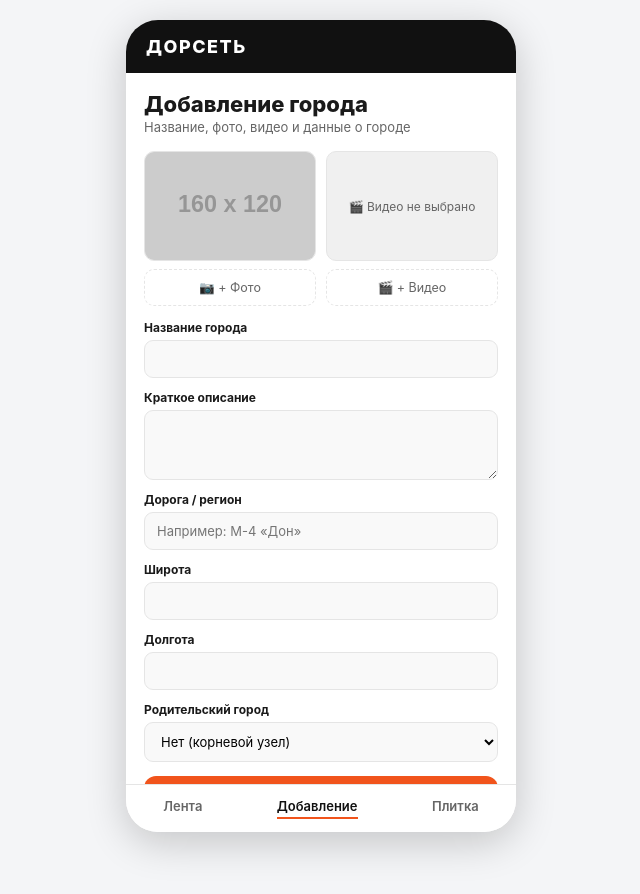
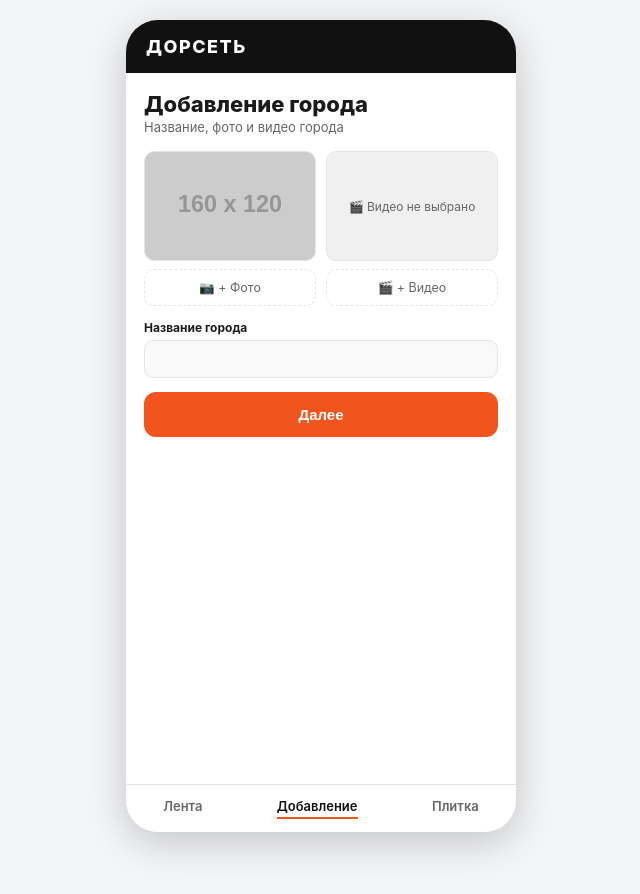
Before and after one commit to leewnaaa/road-network-backend, a FastAPI app: template templates/add.html in a window 1280 px wide. Shown: the top 894 px of the page, without its empty margins (319-959 px from the left). Run offline with FastAPI, Linux system fonts and the light colour scheme; the template is opened without the code that fills it, so the values that code supplies are empty; grey boxes labelled with a size stand in for pictures from a placeholder-image service; parts of the project's set-up code (start-up, migrations or seed data) failed here and were passed over; some libraries are stand-ins or nearby versions.

Commit message:
correction

```diff
--- a/alembic/env.py
+++ b/alembic/env.py
@@ -7,7 +7,7 @@ from alembic import context
 
 from core.config import settings
 from db.base import Base
-# Импортируем здесь все модели, чтобы Alembic их увидел!
+
 from models.user import User
 from models.city import City
 from models.like import Like
--- a/api/handlers.py
+++ b/api/handlers.py
@@ -30,14 +30,10 @@ def css_version():
 
 templates.env.globals["css_version"] = css_version
 
-# Авторизации в проекте нет, поэтому все действия выполняются
-# от лица тестового пользователя (см. INSERT INTO users в Adminer).
 CURRENT_USER_ID = 1
 
-# Заглушки для случаев, когда у услуги нет фото/видео (или они недоступны по URL)
-DEFAULT_IMAGE_URL = "http://localhost:9000/media/vyvody-dorozhnoe-stroitelstvo.jpg"
-DEFAULT_VIDEO_URL = "/static/img/default-city.mp4"
-
+DEFAULT_IMAGE_URL = "http://localhost:9000/media/default-city.jpg"
+DEFAULT_VIDEO_URL = "http://localhost:9000/media/default-city.MP4"
 
 def _with_media_defaults(city: City) -> City:
     if not city.image_url:
@@ -58,9 +54,6 @@ async def _get_likes_map(db: AsyncSession, city_ids: list[int]) -> dict[int, int
     return counts
 
 
-# ---------------------------------------------------------------------------
-# 1. GET / — лента (reels-плеер), только опубликованные услуги
-# ---------------------------------------------------------------------------
 @router.get("/")
 async def get_feed(request: Request, city_id: int | None = None, db: AsyncSession = Depends(get_db)):
     stmt = select(City).where(City.status == "published").order_by(City.published_at.desc())
@@ -99,9 +92,6 @@ async def get_feed(request: Request, city_id: int | None = None, db: AsyncSessio
     )
 
 
-# ---------------------------------------------------------------------------
-# 2. GET /grid — плитка с фильтрами (через GET-параметры, без JS)
-# ---------------------------------------------------------------------------
 @router.get("/grid")
 async def get_grid(
     request: Request,
@@ -149,9 +139,6 @@ async def get_grid(
     )
 
 
-# ---------------------------------------------------------------------------
-# 3. GET /add — форма создания черновика ИЛИ публикации существующего
-# ---------------------------------------------------------------------------
 @router.get("/add")
 async def show_add_form(request: Request, db: AsyncSession = Depends(get_db)):
     stmt = select(City).where(City.creator_id == CURRENT_USER_ID, City.status == "draft")
@@ -172,17 +159,9 @@ async def show_add_form(request: Request, db: AsyncSession = Depends(get_db)):
     )
 
 
-# ---------------------------------------------------------------------------
-# 4. POST /add — создание черновика (ORM)
-# ---------------------------------------------------------------------------
 @router.post("/add")
 async def create_draft(
     name: str = Form(...),
-    description: str = Form(""),
-    route: str = Form(""),
-    lat: str = Form(""),
-    lon: str = Form(""),
-    parent_id: str = Form(""),
     db: AsyncSession = Depends(get_db),
 ):
     stmt = select(City).where(City.creator_id == CURRENT_USER_ID, City.status == "draft")
@@ -194,21 +173,12 @@ async def create_draft(
             name=name.strip(),
             status="draft",
             creator_id=CURRENT_USER_ID,
-            description=description.strip() or None,
-            route=route.strip() or None,
-            lat=float(lat) if lat.strip() else None,
-            lon=float(lon) if lon.strip() else None,
-            parent_id=int(parent_id) if parent_id.strip() else None,
         )
         db.add(new_city)
         await db.commit()
 
     return RedirectResponse(url="/add", status_code=303)
 
-
-# ---------------------------------------------------------------------------
-# 5. POST /add/{city_id}/publish — публикация черновика (ORM)
-# ---------------------------------------------------------------------------
 @router.post("/add/{city_id}/publish")
 async def publish_city(
     city_id: int,
@@ -235,10 +205,6 @@ async def publish_city(
 
     return RedirectResponse(url="/grid", status_code=303)
 
-
-# ---------------------------------------------------------------------------
-# 6. POST /{city_id}/delete — мягкое удаление через SQL-курсор (без ORM)
-# ---------------------------------------------------------------------------
 @router.post("/{city_id}/delete")
 async def delete_city(city_id: int, db: AsyncSession = Depends(get_db)):
     update_query = """
--- a/data/collections.py
+++ b/data/collections.py
@@ -19,7 +19,7 @@ cities_db = [
         "parent": None,
         "description": "Столица и корневой узел всей дорожной сети — сюда сходятся ключевые федеральные трассы.",
         "details": "Отсюда стартуют трассы М-4, М-11 и М-12. Средняя нагрузка на сеть — более 300 тыс. автомобилей в сутки.",
-        "likes": ["user_101", "user_102", "user_103"],  # Массив ID пользователей
+        "likes": ["user_101", "user_102", "user_103"],  # 3 лайка
         "image_url": "http://localhost:9000/media/moscow.jpg",
         "video_url": "http://localhost:9000/media/moscow.mp4"
     },
--- a/models/city.py
+++ b/models/city.py
@@ -11,8 +11,8 @@ class City(Base):
     status = Column(String(20), nullable=False, default="draft")
     image_url = Column(String(255), nullable=True)
     video_url = Column(String(255), nullable=True)
-    route = Column(String(100), nullable=True)                       # поле по теме №1
-    parent_id = Column(Integer, ForeignKey("cities.id"), nullable=True)  # поле по теме №2
+    route = Column(String(100), nullable=True)
+    parent_id = Column(Integer, ForeignKey("cities.id"), nullable=True)
     lat = Column(Float, nullable=True)
     lon = Column(Float, nullable=True)
     creator_id = Column(Integer, ForeignKey("users.id"), nullable=False)
--- a/static/css/style.css
+++ b/static/css/style.css
@@ -1,9 +1,8 @@
-/* ===== ПАЛИТРА «ДОРСЕТЬ / АВТОДОР» =====
-   Точные коды сняты приблизительно — уточни пипеткой на skavtodor.ru при желании */
+
 :root {
-    --navy: #111111;       /* тёмный — шапка, навигация (было navy, теперь чёрный как на сайте) */
+    --navy: #111111;
     --navy-dark: #000000;
-    --accent: #F1541C;     /* фирменный оранжевый Автодора */
+    --accent: #F1541C;
     --accent-dark: #C7430F;
     --bg: #F4F5F7;
     --text: #1a1a1a;
@@ -62,7 +61,7 @@ main {
     overflow-y: auto;
     overscroll-behavior: contain;
     -webkit-overflow-scrolling: touch;
-    min-height: 0; /* критично, чтобы flex-потомки могли схлопываться корректно */
+    min-height: 0;
 }
 
 .grid-page,
@@ -217,7 +216,6 @@ main {
     display: block;
 }
 
-/* правая колонка кнопок — лайк и «дальше» друг под другом, ближе к низу */
 .reels-actions {
     position: absolute;
     right: 14px;
@@ -408,7 +406,6 @@ main {
     gap: 14px;
 }
 
-/* --- блок загрузки фото/видео (теперь сверху формы) --- */
 .upload-section {
     display: grid;
     grid-template-columns: 1fr 1fr;
--- a/templates/add.html
+++ b/templates/add.html
@@ -15,7 +15,7 @@
         <main class="add-page">
            {% if not draft %}
             <h1 class="page-title">Добавление города</h1>
-            <p class="page-subtitle">Название, фото, видео и данные о городе</p>
+            <p class="page-subtitle">Название, фото и видео города</p>
 
             <form class="add-form" id="add-form" action="/add" method="POST">
                 <div class="upload-section">
@@ -38,33 +38,12 @@
 
                 <div class="form-grid">
                     <label>Название города <input type="text" name="name" required></label>
-                    <label>Краткое описание
-                        <textarea name="description" rows="3"></textarea>
-                    </label>
-                    <label>Дорога / регион
-                        <input type="text" name="route" placeholder="Например: М-4 «Дон»">
-                    </label>
-                    <label>Широта
-                        <input type="number" step="any" name="lat">
-                    </label>
-                    <label>Долгота
-                        <input type="number" step="any" name="lon">
-                    </label>
-                    <label>Родительский город
-                        <select name="parent_id">
-                            <option value="">Нет (корневой узел)</option>
-                            {% for c in parent_options %}
-                                <option value="{{ c.id }}">{{ c.name }}</option>
-                            {% endfor %}
-                        </select>
-                    </label>
                 </div>
 
                 <button type="submit" class="btn-primary">Далее</button>
             </form>
 
             <p class="page-subtitle" style="margin: 0 18px 18px;">
-                Фото и видео в этой лабораторной работе не сохраняются на сервере — используются изображения по умолчанию.
             </p>
 
             <script>
@@ -99,7 +78,6 @@
             </script>
 
             {% else %}
-
             <form class="add-form" action="/add/{{ draft.id }}/publish" method="POST">
                 <h1 class="page-title">{{ draft.name }}</h1>
 
@@ -118,7 +96,6 @@
                     </div>
                 </div>
 
-                <form class="add-form" action="/add/{{ draft.id }}/publish" method="POST">
                 <div class="form-grid">
                     <label>Краткое описание
                         <textarea name="description" rows="3" required>{{ draft.description or '' }}</textarea>
--- a/templates/city.html
+++ b/templates/city.html
@@ -15,7 +15,6 @@
         <main class="grid-page">
             <h1 class="page-title">Города сети</h1>
 
-            <!-- Единая форма фильтров: отправляется только по кнопке, без JS -->
             <form action="/grid" method="GET" style="margin: 0 18px 16px; display: flex; flex-direction: column; gap: 10px;">
                 <select name="route" style="padding: 9px 11px; border: 1px solid var(--line); border-radius: 9px; font-size: 13px;">
                     <option value="">Фильтр по дороге</option>
```
Also changed, not shown: static/img/default-city.jpg (added), 1 other file.
